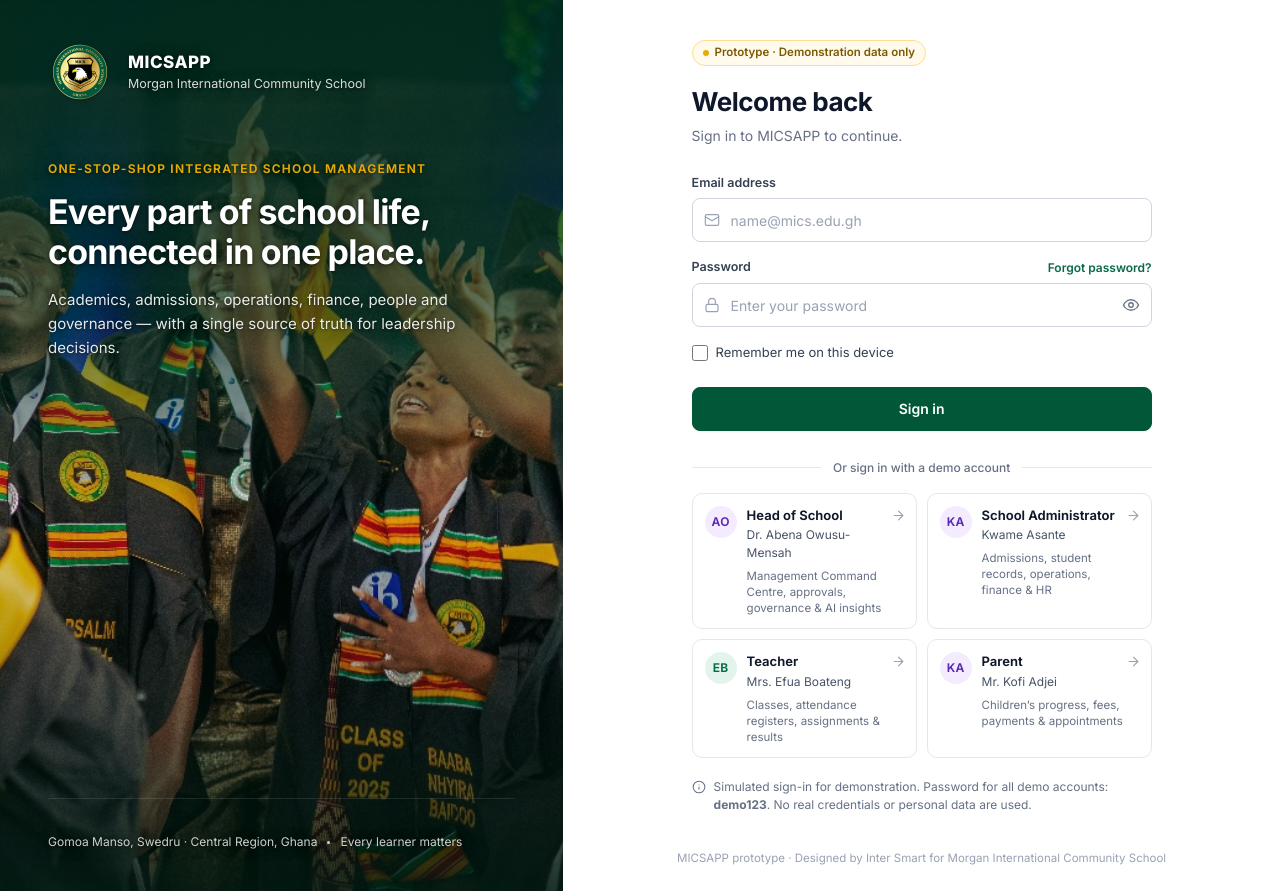
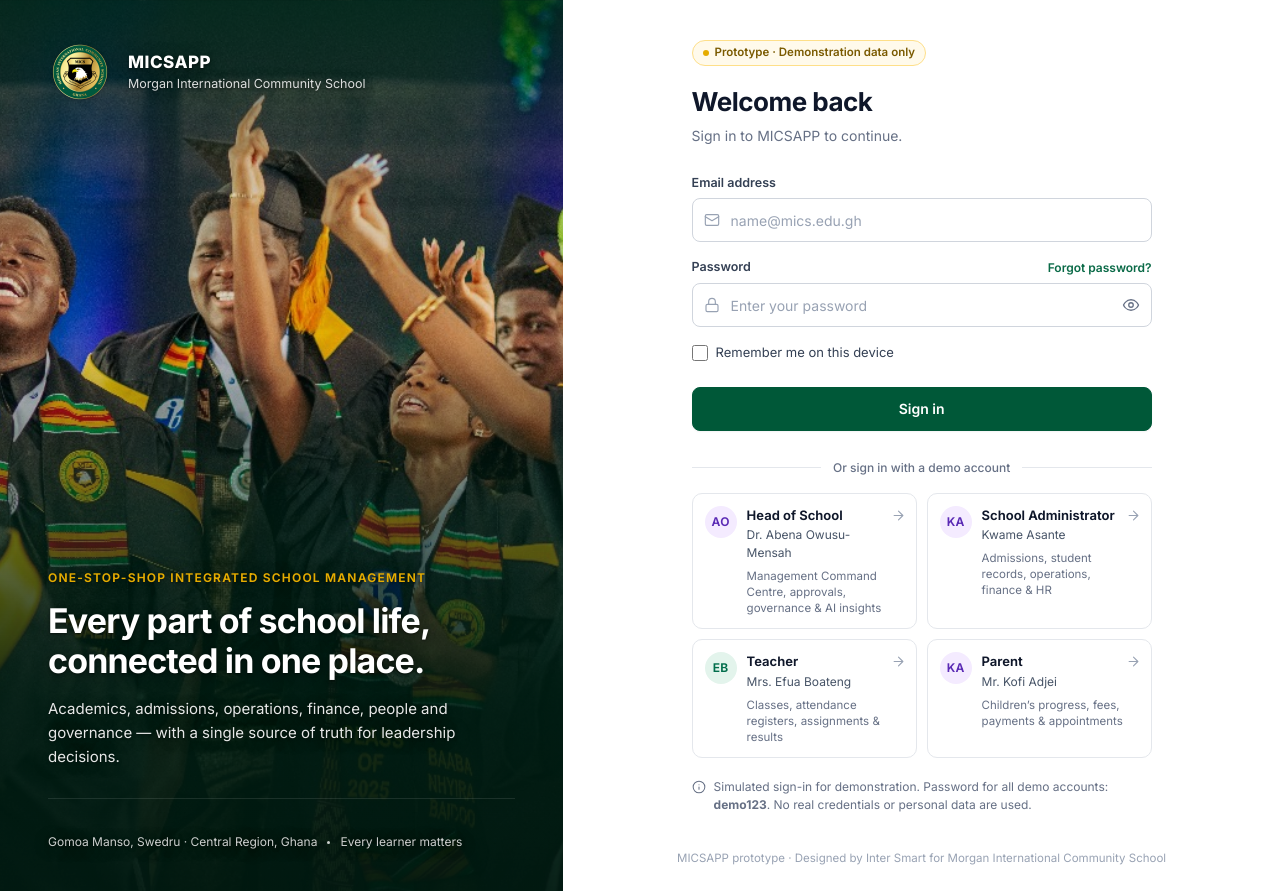
Before and after one commit to ShainoInterSmart/micsapp-prototype, a plain HTML site: page index.html in a window 1280 px wide. Drawn offline with Linux system fonts and the light colour scheme.

Commit message:
Updated MICSAPP prototype

```diff
--- a/css/pages.css
+++ b/css/pages.css
@@ -9,7 +9,7 @@ body.is-login { background: #fff; }
   position: relative; overflow: hidden;
   background-color: var(--brand-navy-900);
   background-image:
-    linear-gradient(180deg, rgba(0, 42, 27, 0.90) 0%, rgba(0, 50, 32, 0.62) 34%, rgba(0, 60, 38, 0.08) 58%, rgba(0, 30, 19, 0.30) 78%, rgba(0, 25, 16, 0.85) 100%),
+    linear-gradient(180deg, rgba(0, 42, 27, 0.78) 0%, rgba(0, 50, 32, 0.15) 18%, rgba(0, 50, 32, 0.05) 38%, rgba(0, 42, 27, 0.55) 58%, rgba(0, 30, 19, 0.88) 78%, rgba(0, 25, 16, 0.95) 100%),
     url("../assets/images/ibclass2025.jpg");
   background-size: cover; background-position: center 30%;
   color: #fff; display: flex; flex-direction: column; padding: 40px 48px;
@@ -21,7 +21,7 @@ body.is-login { background: #fff; }
 .wordmark.lg { height: 42px; padding: 0 12px; font-size: 15px; }
 .lb-name { font-size: 17px; font-weight: 750; letter-spacing: 0.03em; }
 .lb-sub { font-size: 12.5px; color: rgba(255, 255, 255, 0.85); }
-.login-brand-body { margin: 56px 0 auto; max-width: 520px; }
+.login-brand-body { margin: auto 0 0; padding-bottom: 36px; max-width: 520px; }
 .lb-eyebrow { font-size: 12px; font-weight: 650; text-transform: uppercase; letter-spacing: 0.1em; color: var(--brand-gold); }
 .login-brand h1 { color: #fff; font-size: 34px; line-height: 1.18; letter-spacing: -0.025em; font-weight: 700; margin-top: 14px; }
 .login-brand-body > p { margin-top: 16px; font-size: 15px; line-height: 1.6; color: rgba(255, 255, 255, 0.9); }
```
